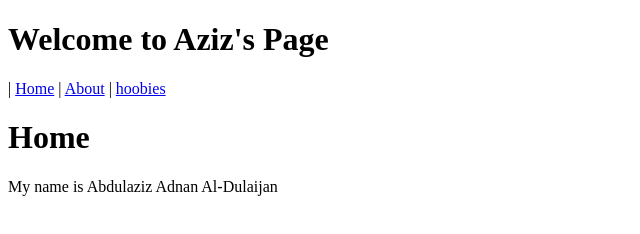
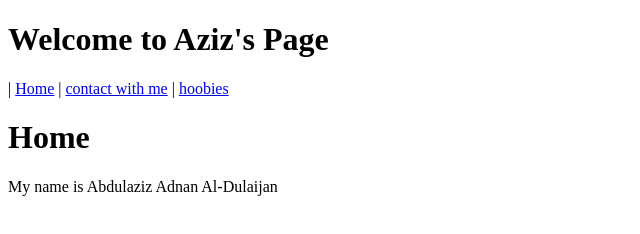
Before and after one commit to AzizDul/node-heroku, a website: page index.html in a window 1280 px wide. Shown: the full height of the page, 0-640 px from the left. Drawn offline with Linux system fonts and the light colour scheme.

Commit message:
Update index.html

```diff
--- a/index.html
+++ b/index.html
@@ -13,7 +13,7 @@
 <h1>Welcome to Aziz's Page</h1>
 
    <div>
-		<p> | <a href="#/home">Home</a> | <a href="#/about">About</a> | <a href="#/hoobies">hoobies</a> </p>
+		<p> | <a href="#/home">Home</a> | <a href="#/about">contact with me</a> | <a href="#/hoobies">hoobies</a> </p>
    </div>
 
 
```
